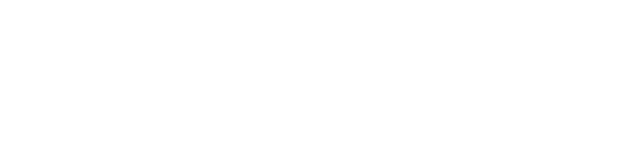
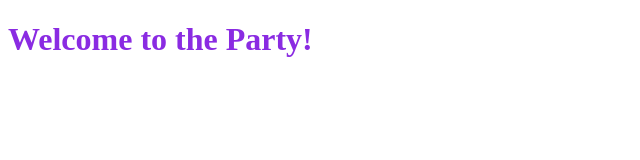
Before and after one commit to ychanya/chumdee_c_liu_q_music_mixer, a plain HTML site: page index.html in a window 1280 px wide. Shown: the whole page, without its empty margins (0-640 px from the left). Drawn offline with Linux system fonts and the light colour scheme.

Commit message:
Set up project
Starting project by linking CSS, index.html and js.

```diff
--- a/css/main.css
+++ b/css/main.css
@@ -0,0 +1,3 @@
+body {
+    color: blueviolet;
+}
--- a/index.html
+++ b/index.html
@@ -5,13 +5,14 @@
     <meta charset="UTF-8">
     <meta name="viewport" content="width=device-width, initial-scale=1.0">
     <title>Music Mixer</title>
+    <link rel="stylesheet" href="css/main.css">
 </head>
 
 <body>
+    <h1>Welcome to the Party!</h1>
 
 
-
-
+    <script src="js/main.js"></script>
 </body>
 
 </html>
--- a/js/main.js
+++ b/js/main.js
@@ -0,0 +1 @@
+console.log("JS file connected");
```
